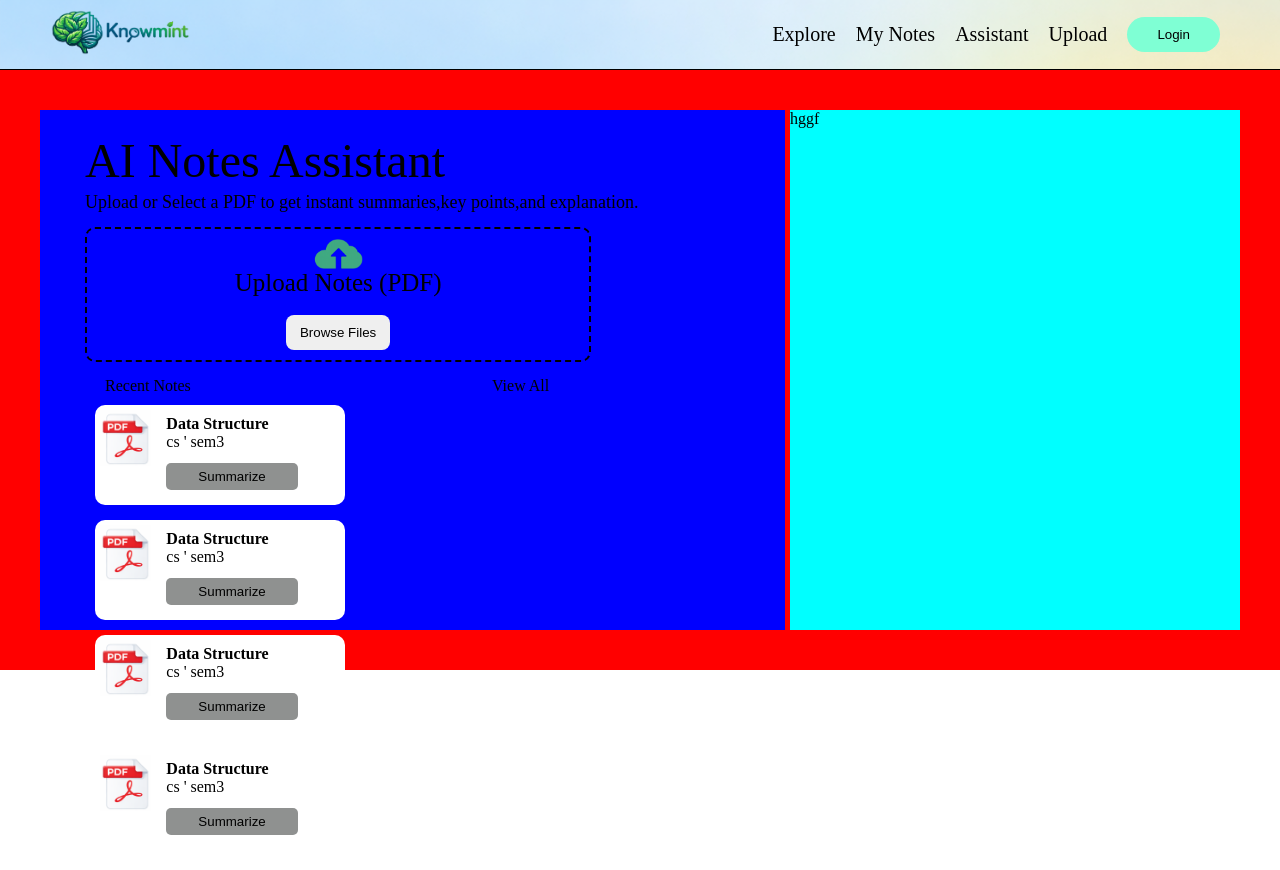
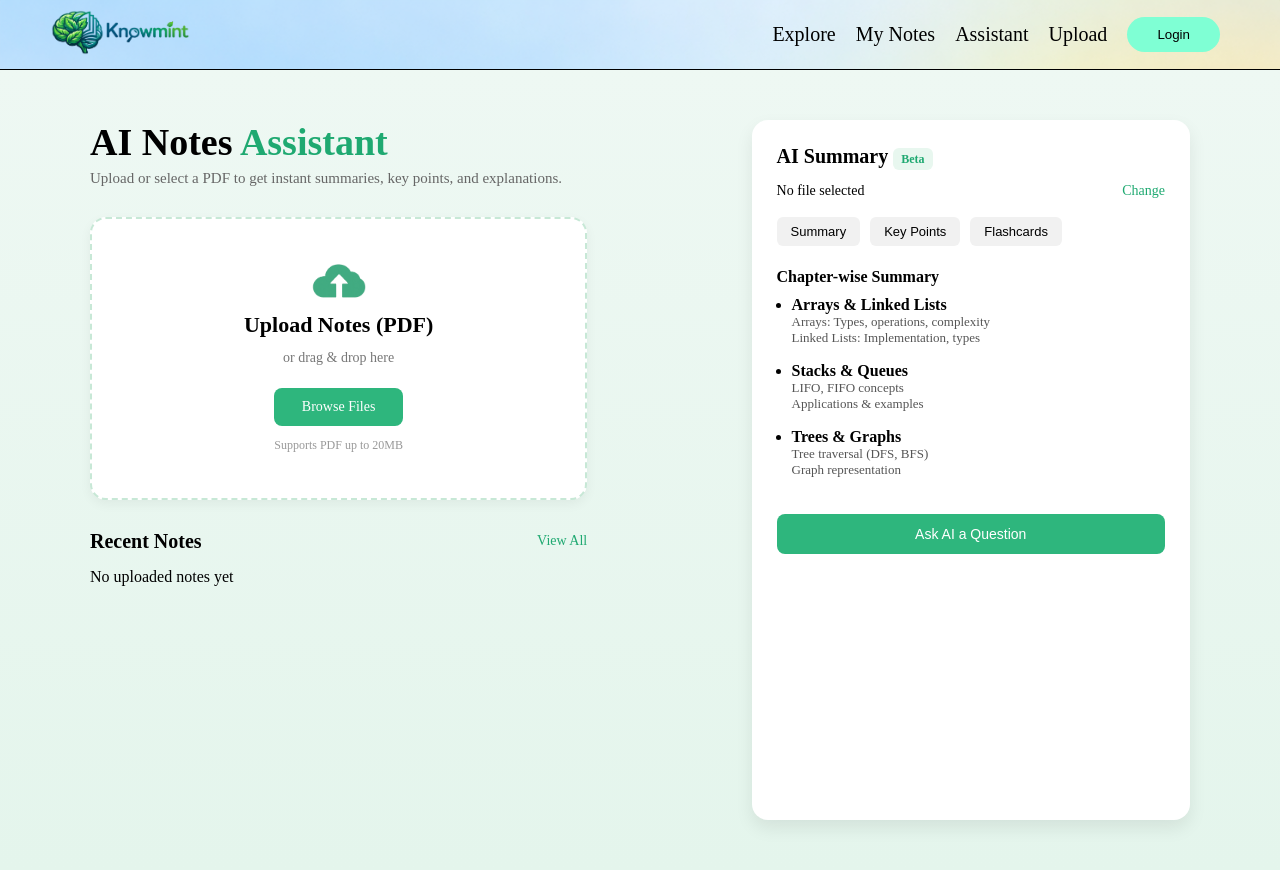
Before and after one commit to manunaik128/KnowMint, a React app in the folder Frontend/: page /assistant in a window 1280 px wide. Built offline with nearby package versions, Linux system fonts and the light colour scheme; the HTML template or start-up script is replaced by a standard one.

Commit message:
assistant page is created

```diff
--- a/Frontend/src/pages/Assistant.jsx
+++ b/Frontend/src/pages/Assistant.jsx
@@ -1,88 +1,160 @@
-import React from "react";
+import React, { useState } from "react";
 import "../styles/Assistant.css";
 import Aiupload from "../assets/aiupload.png";
 import Pdf from "../assets/pdf.png";
 
 const Assistant = () => {
+
+  const [notes, setNotes] = useState([]);
+  const [selectedFile, setSelectedFile] = useState(null);
+
+  const handleUpload = (event) => {
+    const file = event.target.files[0];
+
+    if (!file) return;
+
+    if (file.type !== "application/pdf") {
+      alert("Please upload a PDF file");
+      return;
+    }
+
+    const newNote = {
+      name: file.name,
+      semester: "Uploaded File"
+    };
+
+    setNotes((prev) => [newNote, ...prev]);
+    setSelectedFile(file.name);
+  };
+
   return (
-    <div>
     <div className="assistant-page">
+
+      {/* LEFT SECTION */}
       <div className="ai-notes-section">
-          <div className="assitant-text">
-            <span id="main-txt">AI Notes Assistant</span> <br />
-            <p id="paragraphs">
-              Upload or Select a PDF to get instant summaries,key points,and
-              explanation.
+
+        <div className="assistant-text">
+          <h1>AI Notes <span>Assistant</span></h1>
+          <p>
+            Upload or select a PDF to get instant summaries, key points, and explanations.
           </p>
         </div>
+
+        {/* Upload Box */}
+
         <div className="upload-option">
-            <div className="upload-image">
-              <img src={Aiupload} alt="" />
-            </div>
-            <span id="upload-info">Upload Notes (PDF)</span> <br />
-            <button id="browse">Browse Files</button>
+
+          <img src={Aiupload} alt="upload icon" />
+
+          <h3>Upload Notes (PDF)</h3>
+
+          <p className="drag-text">or drag & drop here</p>
+
+          <input
+            type="file"
+            accept="application/pdf"
+            id="fileUpload"
+            hidden
+            onChange={handleUpload}
+          />
+
+          <label htmlFor="fileUpload" className="browse-btn">
+            Browse Files
+          </label>
+
+          <p className="limit-text">Supports PDF up to 20MB</p>
+
         </div>
 
+
+        {/* Recent Notes */}
+
         <div className="recent">
-            <div className="texts">
-              <p>Recent Notes</p>
-              <a href="">View All</a>
-            </div>
-            <div className="recent-view-notes">
-              <div className="notes-summarize">
-                <div className="pdf-image">
-                  <img src={Pdf} alt="" />
+
+          <div className="recent-header">
+            <h3>Recent Notes</h3>
+            <a href="#">View All</a>
           </div>
 
+          <div className="recent-view-notes">
+
+            {notes.length === 0 && (
+              <p className="no-notes">No uploaded notes yet</p>
+            )}
+
+            {notes.map((note, index) => (
+              <div className="notes-card" key={index}>
+
+                <img src={Pdf} alt="pdf icon" />
+
                 <div className="pdf-details">
-                  <h4>Data Structure</h4>
-                  <p>cs ' sem3</p>
-                  <button id="summarize">Summarize</button>
-                </div>
-              </div>
- <div className="notes-summarize">
-                <div className="pdf-image">
-                  <img src={Pdf} alt="" />
+                  <h4>{note.name}</h4>
+                  <p>{note.semester}</p>
+                  <button>Summarize</button>
                 </div>
 
-                <div className="pdf-details">
-                  <h4>Data Structure</h4>
-                  <p>cs ' sem3</p>
-                  <button id="summarize">Summarize</button>
               </div>
-              </div>
+            ))}
 
-               <div className="notes-summarize">
-                <div className="pdf-image">
-                  <img src={Pdf} alt="" />
-                </div>
-
-                <div className="pdf-details">
-                  <h4>Data Structure</h4>
-                  <p>cs ' sem3</p>
-                  <button id="summarize">Summarize</button>
-                </div>
-              </div>
-
-               <div className="notes-summarize">
-                <div className="pdf-image">
-                  <img src={Pdf} alt="" />
-                </div>
-
-                <div className="pdf-details">
-                  <h4>Data Structure</h4>
-                  <p>cs ' sem3</p>
-                  <button id="summarize">Summarize</button>
-                </div>
           </div>
 
         </div>
 
       </div>
+
+
+      {/* RIGHT SIDE PANEL */}
+
+      <div className="ai-summary-section">
+
+        <div className="summary-header">
+          <h3>AI Summary <span className="beta">Beta</span></h3>
         </div>
 
-        <div className="ai-summary-section">hggf</div>
+        <div className="summary-file">
+          <p>
+            {selectedFile ? selectedFile : "No file selected"}
+          </p>
+          <span className="change">Change</span>
         </div>
+
+        <div className="summary-tabs">
+          <button className="active">Summary</button>
+          <button>Key Points</button>
+          <button>Flashcards</button>
+        </div>
+
+        <div className="chapter-summary">
+
+          <h4>Chapter-wise Summary</h4>
+
+          <ul>
+            <li>
+              <b>Arrays & Linked Lists</b>
+              <p>Arrays: Types, operations, complexity</p>
+              <p>Linked Lists: Implementation, types</p>
+            </li>
+
+            <li>
+              <b>Stacks & Queues</b>
+              <p>LIFO, FIFO concepts</p>
+              <p>Applications & examples</p>
+            </li>
+
+            <li>
+              <b>Trees & Graphs</b>
+              <p>Tree traversal (DFS, BFS)</p>
+              <p>Graph representation</p>
+            </li>
+
+          </ul>
+
+        </div>
+
+        <button className="ask-ai">Ask AI a Question</button>
+
+      </div>
+
     </div>
   );
 };
--- a/Frontend/src/styles/Assistant.css
+++ b/Frontend/src/styles/Assistant.css
@@ -1,115 +1,348 @@
-.assistant-page {
-  height: 600px;
-  width: 100%;
-  background-color: red;
-  display: flex;
-  padding: 40px;
-  gap: 5px;
-}
-.ai-notes-section {
-  flex: 1.5;
-  display: flex;
-  flex-direction: column;
-  background-color: blue;
-  padding: 25px 25px 25px 45px;
-  gap: 10px;
+/* PAGE LAYOUT */
+
+.assistant-page{
+  width:100%;
+  min-height:100vh;
+  display:flex;
+  gap:40px;
+  padding:50px 90px;
+  background:linear-gradient(180deg,#eef8f3,#e4f5ec);
+  box-sizing:border-box;
 }
 
-#browse {
-  padding: 10px 14px;
-  border-radius: 8px;
-  border: none;
-  cursor: pointer;
-  white-space: nowrap;
+
+
+/* LEFT SECTION */
+
+.ai-notes-section{
+  flex:1.6;
+  display:flex;
+  flex-direction:column;
+  gap:30px;
 }
 
-.upload-option {
-  width: 75%;
-  height: auto;
-  border: 2px dashed;
-  border-radius: 10px;
-  display: flex;
-  flex-direction: column;
-  align-items: center;
-  justify-content: center;
-  padding: 10px;
+
+
+/* TITLE */
+
+.assistant-text h1{
+  font-size:38px;
+  font-weight:700;
 }
 
-#upload-info {
-  font-size: 25px;
-}
-.upload-image {
-  height: 30px;
-  width: 50px;
+.assistant-text span{
+  color:#1fa971;
 }
 
-.upload-image img {
-  width: 100%;
+.assistant-text p{
+  color:#666;
+  font-size:15px;
+  margin-top:6px;
 }
 
-.recent {
-  width: 75%;
-  height: auto;
-  display: flex;
-  flex-direction: column;
-  margin-top: 5px;
-  /* gap: 5px; */
-}
-.texts {
-  flex: 1;
-  display: flex;
-  align-items: center;
-  justify-content: space-between;
-  padding: 0 42px 0 20px;
-  /* background-color: green; */
-}
-.recent-view-notes {
-  display: flex;
-  flex-wrap: wrap;
-  padding: 10px;
-  gap: 15px;
-  flex: 6;
-  /* background-color: red; */
+
+
+/* UPLOAD BOX */
+
+.upload-option{
+  width:80%;
+  border:2px dashed #c7e8d6;
+  border-radius:16px;
+  background:white;
+  padding:45px;
+  display:flex;
+  flex-direction:column;
+  align-items:center;
+  text-align:center;
+  gap:12px;
+  box-shadow:0 4px 12px rgba(0,0,0,0.05);
 }
 
-.notes-summarize {
-  height: 100px;
-  width: 250px;
-  display: flex;
-  border-radius: 10px;
-  background-color: white ;
-  padding: 5px;
-  gap: 10px;
+.upload-option img{
+  width:55px;
 }
 
-.pdf-image {
-  height: 60px;
-  width: 70px;
-  /* background-color: bisque; */
+.upload-option h3{
+  font-size:22px;
+  font-weight:600;
 }
 
-.pdf-image img {
-  width: 100%;
+.drag-text{
+  color:#777;
+  font-size:14px;
 }
 
-.pdf-details {
-  width: 100%;
-  height: 100%;
-  /* background-color: blueviolet; */
-  padding: 5px;
+.limit-text{
+  font-size:12px;
+  color:#999;
 }
 
-#summarize {
-  margin-top: 12px;
-  padding: 6px 32px;
-  border-radius: 5px;
-  border: none;
-  background-color: rgb(143, 145, 144);
-  cursor: pointer;
-  white-space: nowrap;
+
+
+/* BROWSE BUTTON */
+
+.browse-btn{
+  margin-top:10px;
+  padding:11px 28px;
+  border-radius:8px;
+  background:#2eb67d;
+  color:white;
+  cursor:pointer;
+  font-size:14px;
+  transition:0.2s;
 }
 
-.ai-summary-section {
-  flex: 1;
-  background-color: aqua;
+.browse-btn:hover{
+  background:#249565;
+  transform:scale(1.02);
 }
+
+
+
+/* RECENT NOTES */
+
+.recent{
+  width:80%;
+}
+
+.recent-header{
+  display:flex;
+  justify-content:space-between;
+  align-items:center;
+}
+
+.recent-header h3{
+  font-size:20px;
+}
+
+.recent-header a{
+  text-decoration:none;
+  color:#1fa971;
+  font-size:14px;
+}
+
+
+
+/* NOTES GRID */
+
+.recent-view-notes{
+  margin-top:15px;
+  display:flex;
+  flex-wrap:wrap;
+  gap:18px;
+}
+
+
+
+/* NOTE CARD */
+
+.notes-card{
+  width:240px;
+  display:flex;
+  gap:12px;
+  background:white;
+  padding:15px;
+  border-radius:12px;
+  box-shadow:0 6px 14px rgba(0,0,0,0.05);
+  transition:0.2s;
+}
+
+.notes-card:hover{
+  transform:translateY(-3px);
+}
+
+
+
+/* PDF IMAGE */
+
+.notes-card img{
+  width:40px;
+}
+
+
+
+/* NOTE DETAILS */
+
+.pdf-details{
+  display:flex;
+  flex-direction:column;
+}
+
+.pdf-details h4{
+  font-size:14px;
+  max-width:150px;
+  white-space:nowrap;
+  overflow:hidden;
+  text-overflow:ellipsis;
+}
+
+.pdf-details p{
+  font-size:13px;
+  color:gray;
+  margin-top:3px;
+}
+
+
+
+/* SUMMARIZE BUTTON */
+
+.pdf-details button{
+  margin-top:8px;
+  padding:6px 14px;
+  border:none;
+  border-radius:6px;
+  background:#2eb67d;
+  color:white;
+  cursor:pointer;
+  font-size:12px;
+}
+
+.pdf-details button:hover{
+  background:#249565;
+}
+
+
+
+/* RIGHT SUMMARY PANEL */
+
+.ai-summary-section{
+  flex:1;
+  background:white;
+  border-radius:16px;
+  padding:25px;
+  box-shadow:0 8px 18px rgba(0,0,0,0.08);
+  min-height:650px;
+}
+
+
+
+/* SUMMARY HEADER */
+
+.summary-header h3{
+  font-size:20px;
+}
+
+.beta{
+  font-size:12px;
+  background:#e8f7ef;
+  color:#1fa971;
+  padding:4px 8px;
+  border-radius:6px;
+}
+
+
+
+/* FILE NAME */
+
+.summary-file{
+  margin-top:15px;
+  display:flex;
+  justify-content:space-between;
+  font-size:14px;
+}
+
+.change{
+  color:#1fa971;
+  cursor:pointer;
+}
+
+
+
+/* TABS */
+
+.summary-tabs{
+  display:flex;
+  gap:10px;
+  margin-top:18px;
+}
+
+.summary-tabs button{
+  padding:7px 14px;
+  border-radius:6px;
+  border:none;
+  background:#f1f1f1;
+  cursor:pointer;
+  font-size:13px;
+}
+
+.summary-tabs .active{
+  background:#f1f1f1;
+}
+
+
+
+/* CHAPTER SUMMARY */
+
+.chapter-summary{
+  margin-top:22px;
+}
+
+.chapter-summary h4{
+  margin-bottom:10px;
+}
+
+.chapter-summary ul{
+  padding-left:15px;
+}
+
+.chapter-summary li{
+  margin-bottom:16px;
+}
+
+.chapter-summary p{
+  font-size:13px;
+  color:#555;
+}
+
+
+
+
+
+.ask-ai{
+  margin-top:20px;
+  width:100%;
+  padding:12px;
+  border:none;
+  border-radius:8px;
+  background:#2eb67d;
+  color:white;
+  cursor:pointer;
+  font-size:14px;
+}
+
+.ask-ai:hover{
+  background:#249565;
+}
+
+/* MOBILE RESPONSIVE */
+
+@media (max-width: 768px){
+
+  .assistant-page{
+    flex-direction: column;
+    padding:20px;
+    gap:30px;
+  }
+
+  .ai-notes-section{
+    width:100%;
+  }
+
+  .upload-option{
+    width:100%;
+  }
+
+  .recent{
+    width:100%;
+  }
+
+  .recent-view-notes{
+    justify-content:center;
+  }
+
+  .ai-summary-section{
+    width:100%;
+    min-height:auto;
+  }
+
+}
```
Lines whose indentation alone changed are shown as unchanged.
